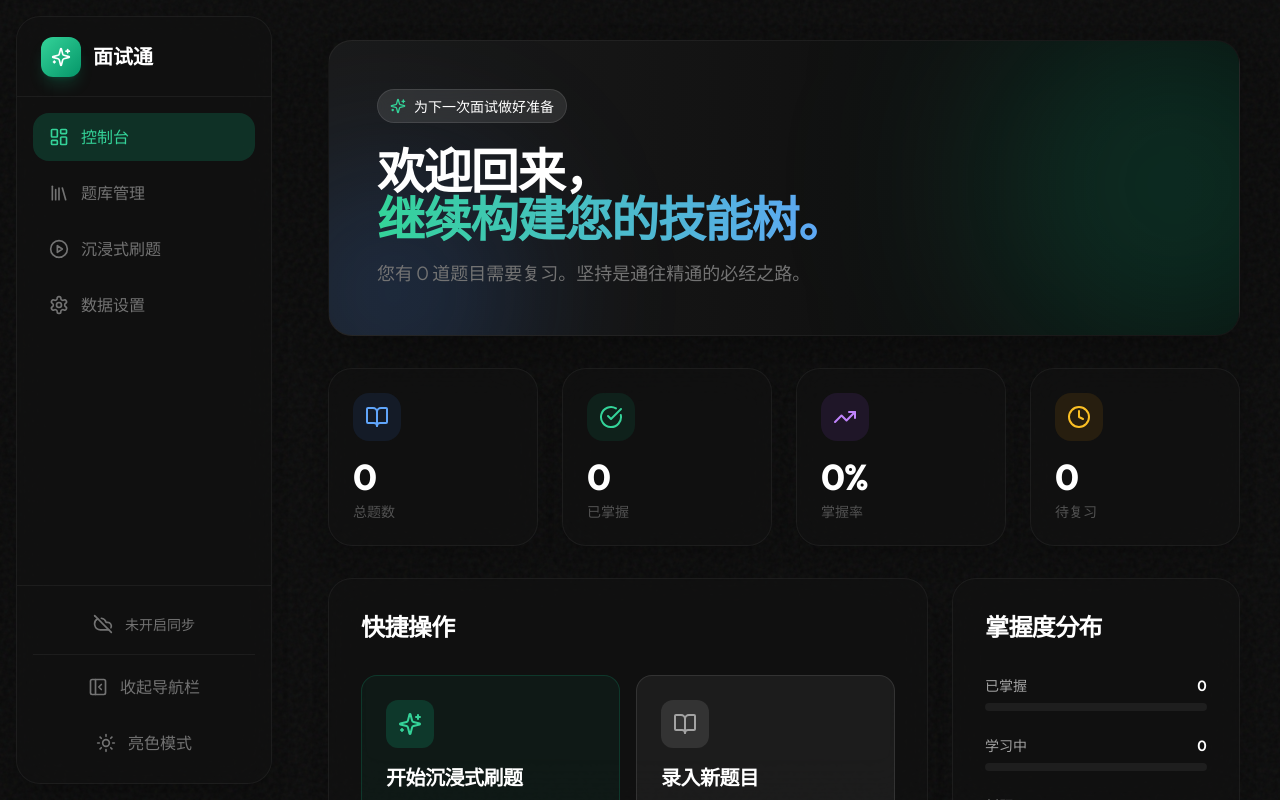
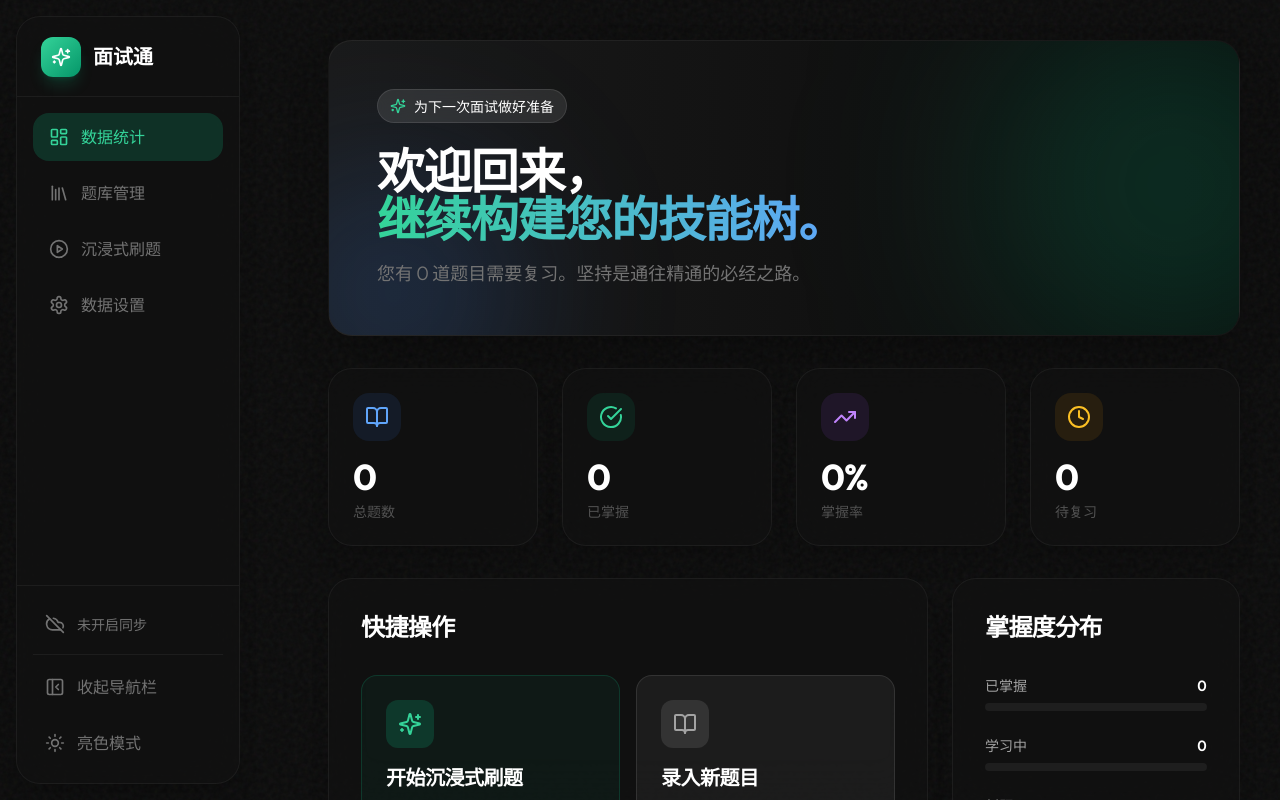
Before and after one commit to Justdoitfor/interview-pro, a React (Vite) app: page / in a window 1280 px wide. Built offline with nearby package versions, Linux system fonts and the light colour scheme.

Commit message:
fix sidebar 、 card height

```diff
--- a/src/components/Layout.tsx
+++ b/src/components/Layout.tsx
@@ -8,7 +8,7 @@ export default function Layout() {
   const { sidebarOpen, toggleSidebar, theme, toggleTheme, isSyncing, githubToken, gistId, syncError } = useAppStore();
 
   const navItems = [
-    { to: '/', icon: LayoutDashboard, label: '控制台' },
+    { to: '/', icon: LayoutDashboard, label: '数据统计' },
     { to: '/questions', icon: Library, label: '题库管理' },
     { to: '/practice', icon: PlayCircle, label: '沉浸式刷题' },
     { to: '/settings', icon: Settings, label: '数据设置' },
@@ -20,7 +20,7 @@ export default function Layout() {
       <aside
         className={clsx(
           "fixed inset-y-4 left-4 z-50 flex flex-col rounded-3xl transition-all duration-500 ease-[cubic-bezier(0.23,1,0.32,1)] glass-panel",
-          sidebarOpen ? "w-64" : "w-20"
+          sidebarOpen ? "w-56" : "w-20"
         )}
       >
         <div className="flex items-center justify-between h-20 px-6 border-b border-slate-200/50 dark:border-white/5 relative">
@@ -78,7 +78,7 @@ export default function Layout() {
         <div className="p-4 border-t border-slate-200/50 dark:border-white/5 space-y-2">
           {/* Cloud Sync Status */}
           <div
-            className="flex items-center justify-center w-full p-3 rounded-2xl transition-all group relative cursor-default"
+            className="flex items-center w-full p-3 rounded-2xl transition-all group relative cursor-default"
             title={
               !githubToken ? '未配置云端同步' :
               isSyncing ? '正在同步到云端...' :
@@ -86,6 +86,7 @@ export default function Layout() {
               '云端同步已开启'
             }
           >
+            <div className={clsx("shrink-0 relative z-10", sidebarOpen ? "w-5 h-5 mr-3" : "w-6 h-6 mx-auto flex items-center justify-center")}>
               {isSyncing ? (
                 <RefreshCw className="w-5 h-5 text-blue-500 animate-spin" />
               ) : syncError ? (
@@ -95,10 +96,11 @@ export default function Layout() {
               ) : (
                 <CloudOff className="w-5 h-5 text-slate-400" />
               )}
+            </div>
 
             {sidebarOpen && (
               <span className={clsx(
-                "ml-3 font-medium whitespace-nowrap text-sm",
+                "font-medium whitespace-nowrap text-sm",
                 isSyncing ? "text-blue-500" :
                 syncError ? "text-rose-500" :
                 githubToken ? "text-emerald-600 dark:text-emerald-400" :
@@ -113,28 +115,32 @@ export default function Layout() {
 
           <button
             onClick={toggleSidebar}
-            className="flex items-center justify-center w-full p-3 rounded-2xl text-slate-500 hover:bg-slate-100/50 dark:text-slate-400 dark:hover:bg-white/5 transition-all group"
+            className="flex items-center w-full p-3 rounded-2xl text-slate-500 hover:bg-slate-100/50 dark:text-slate-400 dark:hover:bg-white/5 transition-all group"
             title={sidebarOpen ? "收起侧边栏" : "展开侧边栏"}
           >
+            <div className={clsx("shrink-0 relative z-10", sidebarOpen ? "w-5 h-5 mr-3" : "w-6 h-6 mx-auto flex items-center justify-center")}>
               {sidebarOpen ? (
                 <PanelLeftClose className="w-5 h-5 group-hover:text-slate-900 dark:group-hover:text-slate-200 transition-colors" />
               ) : (
                 <PanelLeft className="w-5 h-5 group-hover:text-slate-900 dark:group-hover:text-slate-200 transition-colors" />
               )}
-            {sidebarOpen && <span className="ml-3 font-medium whitespace-nowrap">收起导航栏</span>}
+            </div>
+            {sidebarOpen && <span className="font-medium whitespace-nowrap">收起导航栏</span>}
           </button>
 
           <button
             onClick={toggleTheme}
-            className="flex items-center justify-center w-full p-3 rounded-2xl text-slate-500 hover:bg-slate-100/50 dark:text-slate-400 dark:hover:bg-white/5 transition-all group"
+            className="flex items-center w-full p-3 rounded-2xl text-slate-500 hover:bg-slate-100/50 dark:text-slate-400 dark:hover:bg-white/5 transition-all group"
             title="切换主题"
           >
+            <div className={clsx("shrink-0 relative z-10", sidebarOpen ? "w-5 h-5 mr-3" : "w-6 h-6 mx-auto flex items-center justify-center")}>
               {theme === 'dark' ? (
                 <Sun className="w-5 h-5 group-hover:text-amber-400 transition-colors" />
               ) : (
                 <Moon className="w-5 h-5 group-hover:text-blue-500 transition-colors" />
               )}
-            {sidebarOpen && <span className="ml-3 font-medium whitespace-nowrap">{theme === 'dark' ? '亮色模式' : '深色模式'}</span>}
+            </div>
+            {sidebarOpen && <span className="font-medium whitespace-nowrap">{theme === 'dark' ? '亮色模式' : '深色模式'}</span>}
           </button>
         </div>
       </aside>
--- a/src/pages/PracticeSession.tsx
+++ b/src/pages/PracticeSession.tsx
@@ -1,7 +1,7 @@
 import { useState, useEffect } from 'react';
 import { useSearchParams, useNavigate } from 'react-router-dom';
 import { Question } from '../types';
-import { X, RefreshCcw, Check, XCircle, Sparkles } from 'lucide-react';
+import { X, RefreshCcw, Check, XCircle, Sparkles, ChevronLeft } from 'lucide-react';
 import { motion, AnimatePresence } from 'framer-motion';
 import ReactMarkdown from 'react-markdown';
 import remarkGfm from 'remark-gfm';
@@ -168,18 +168,39 @@ export default function PracticeSession() {
   }
 
   return (
-    <div className="min-h-screen bg-[#fafafa] dark:bg-[#0a0a0a] flex flex-col noise-bg">
+    <div className="min-h-screen bg-[#fafafa] dark:bg-[#0a0a0a] flex flex-col noise-bg overflow-hidden">
       {/* Header */}
-      <header className="h-20 flex items-center justify-between px-4 md:px-8 border-b border-slate-200/50 dark:border-white/5 bg-white/50 dark:bg-[#0a0a0a]/50 backdrop-blur-xl z-10 w-full max-w-[1200px] mx-auto">
-        <div className="flex items-center gap-6">
-          <button onClick={() => navigate('/practice')} className="p-3 text-slate-500 hover:bg-slate-200/50 dark:hover:bg-white/5 rounded-full transition-colors">
-            <X className="w-6 h-6" />
-          </button>
-          <div className="text-sm font-medium text-slate-500 dark:text-slate-400 tracking-widest uppercase">
-            {currentIndex + 1} / {questions.length}
+      <header className="h-20 flex flex-col justify-center px-4 md:px-8 border-b border-slate-200/50 dark:border-white/5 bg-white/50 dark:bg-[#0a0a0a]/50 backdrop-blur-xl z-20 w-full max-w-[1400px] mx-auto">
+        <div className="flex items-center justify-between w-full mb-3 mt-2">
+          <div className="flex items-center gap-2">
+            <button onClick={() => navigate('/practice')} className="p-2 text-slate-500 hover:bg-slate-200/50 dark:hover:bg-white/5 rounded-full transition-colors" title="退出练习">
+              <X className="w-6 h-6" />
+            </button>
+            {currentIndex > 0 && (
+              <button
+                onClick={() => {
+                  const prevQ = questions[currentIndex - 1];
+                  setCurrentIndex(prev => prev - 1);
+                  setIsFlipped(prevQ.reviewCount === 0);
+                }}
+                className="flex items-center px-3 py-1.5 text-sm font-bold text-slate-600 dark:text-slate-300 bg-slate-100 hover:bg-slate-200 dark:bg-white/5 dark:hover:bg-white/10 rounded-full transition-colors"
+              >
+                <ChevronLeft className="w-4 h-4 mr-1" />
+                上一题
+              </button>
+            )}
+          </div>
+
+          {/* Progress Indicator Combined */}
+          <div className="flex items-center gap-3">
+            <div className="text-sm font-bold text-emerald-600 dark:text-emerald-400 bg-emerald-50 dark:bg-emerald-500/10 px-3 py-1 rounded-full">
+              {currentIndex + 1} <span className="opacity-50">/</span> {questions.length}
+            </div>
           </div>
         </div>
-        <div className="w-48 md:w-64 h-1.5 bg-slate-200 dark:bg-white/10 rounded-full overflow-hidden">
+
+        {/* Progress Bar Container */}
+        <div className="w-full h-1.5 bg-slate-200 dark:bg-white/10 rounded-full overflow-hidden shrink-0">
           <div
             className="h-full bg-emerald-500 transition-all duration-500 ease-out"
             style={{ width: `${((currentIndex + 1) / questions.length) * 100}%` }}
@@ -188,7 +209,7 @@ export default function PracticeSession() {
       </header>
 
       {/* Main Flashcard Area */}
-      <main className="flex-1 flex flex-col items-center justify-center p-6 md:p-10 overflow-hidden relative z-10">
+      <main className="flex-1 flex flex-col items-center justify-start p-4 md:p-6 overflow-hidden relative z-10 w-full max-w-[1400px] mx-auto mt-4 md:mt-8">
         <AnimatePresence mode="wait">
           <motion.div
             key={currentQuestion.id + (isFlipped ? '-back' : '-front')}
@@ -196,7 +217,7 @@ export default function PracticeSession() {
             animate={{ opacity: 1, scale: 1, rotateY: 0, filter: "blur(0px)" }}
             exit={{ opacity: 0, scale: 1.05, rotateY: isFlipped ? 10 : -10, filter: "blur(4px)" }}
             transition={{ duration: 0.4, ease: [0.23, 1, 0.32, 1] }}
-            className="w-full max-w-[1400px] min-h-[60vh] max-h-[85vh] perspective-1000"
+            className="w-full flex-1 max-h-[85vh] perspective-1000 flex flex-col"
           >
             <div className={clsx(
               "w-full h-full rounded-[2rem] shadow-2xl flex flex-col overflow-hidden relative",
```
Lines whose indentation alone changed are shown as unchanged.
